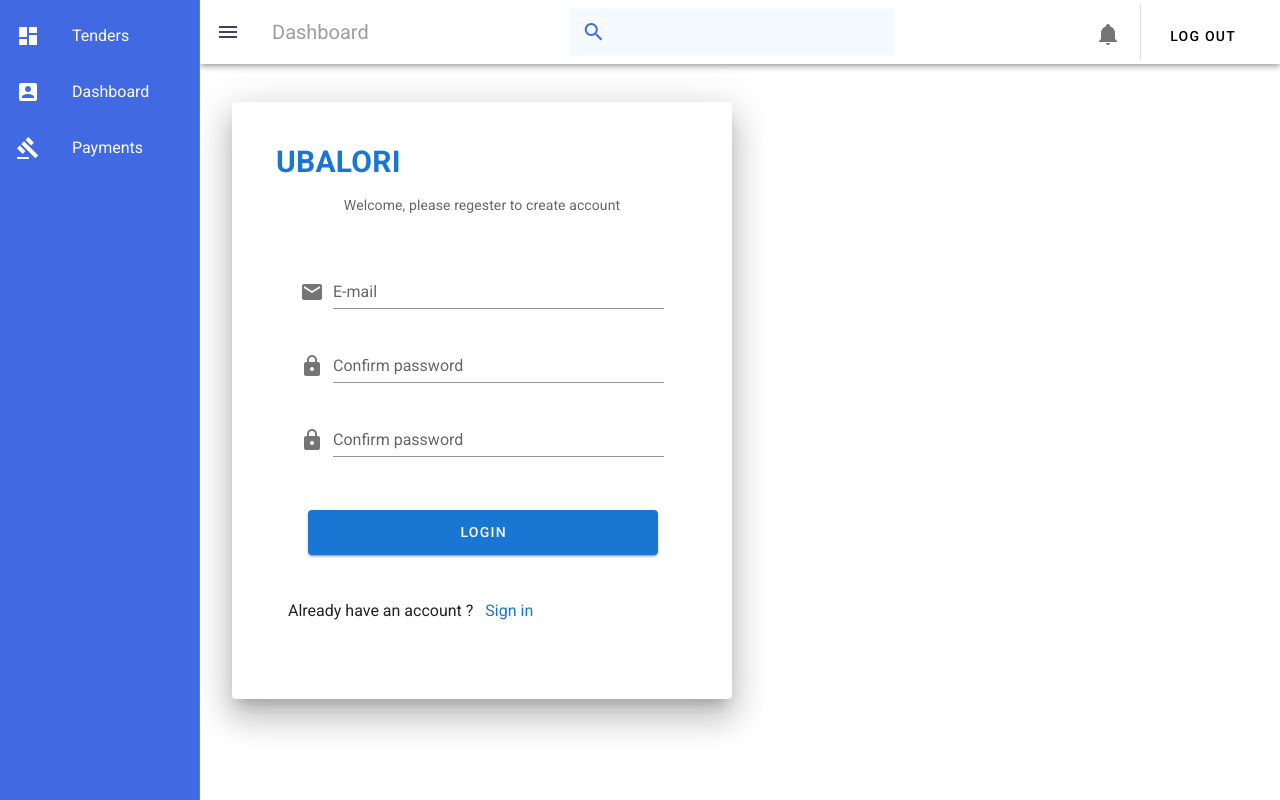
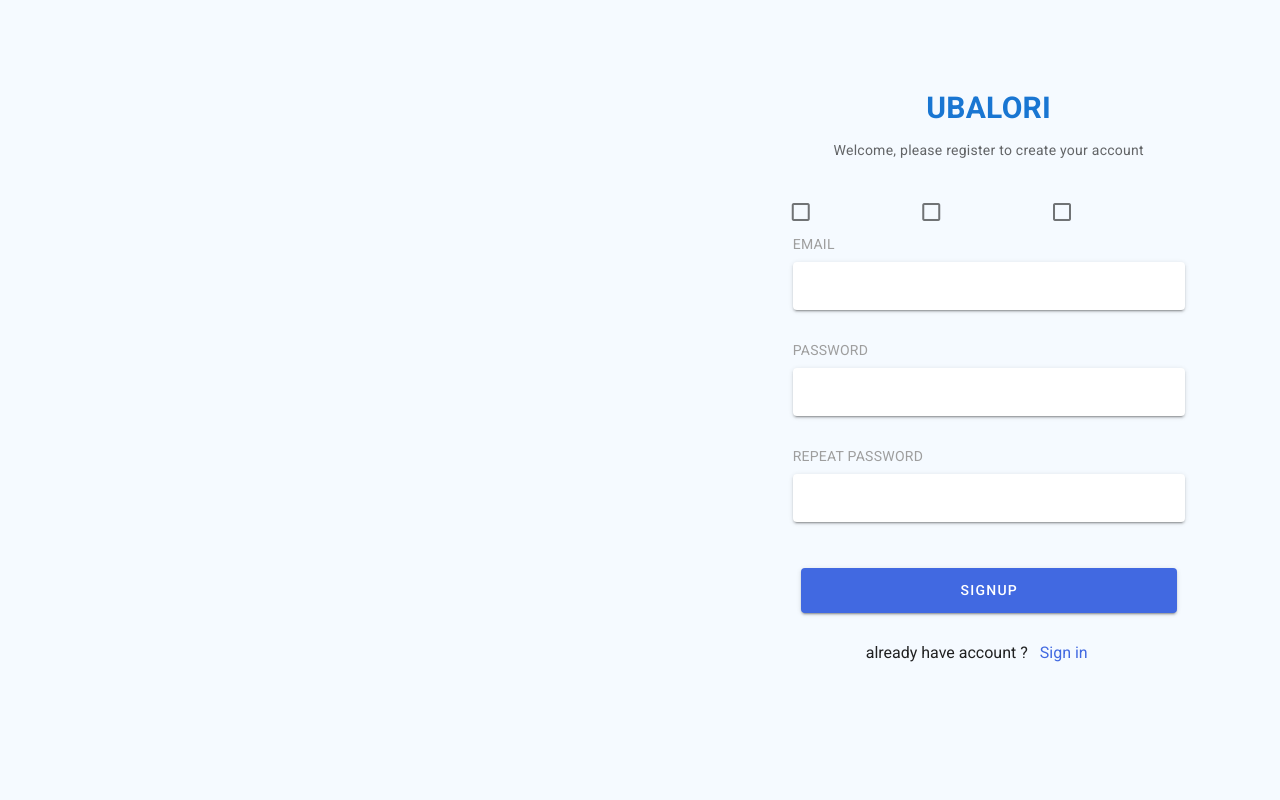
Before and after one commit to Cefasway94/logistics, a Vue app: page /signup in a window 1280 px wide. Built offline with nearby package versions, Linux system fonts and the light colour scheme.

Commit message:
solving tender UI rendering with data

```diff
--- a/src/App.vue
+++ b/src/App.vue
@@ -1,9 +1,9 @@
 <template>
   <v-app style="background-color:#F5FAFF;">
-      <div v-if="login">
+      <div v-if="!login">
         <Home/>
       </div>
-      <div v-if="!login">
+      <div v-if="login">
         <Login/>
       </div>
   </v-app>
--- a/src/components/Signin.vue
+++ b/src/components/Signin.vue
@@ -1,44 +1,51 @@
 <template>
-    <v-app>
+    <v-app style="background-color:#F5FAFF;">
         <v-card
-        elevation="20"
-        class="my-auto mx-8 pa-7"
-        width="500" >
-            <v-card-title class=" text-center">
-                <h2 class="primary--text text-center " >SIGN IN</h2>
+        class="my-auto pa-3"
+        width="480" flat
+        color="transparent" >
+            <v-card-title  class="justify-center">
+                <h2 class="primary--text text-center " >UBALORI</h2>
             </v-card-title>
             <v-card-text>
-                <span>Welcome to Ubalori</span>
+                <p class="text-center font-weight-regular body-2">Welcome back, please login to your account</p>
             </v-card-text>
-            <v-form class="px-7">
-                <v-container>
-                    <v-text-field class="my-2" label="E-mail"
-                    v-model="email" prepend-icon="email" required>
+            <v-form class="px-8">
+
+                    <v-flex column>
+                    <p class="font-weight-regular body-2 grey--text mb-0" >EMAIL</p>
+                    <v-text-field solo class="mt-2" color="#4169E1" background-color="" clearable
+                    v-model="email" required >
                     </v-text-field>
+                    </v-flex>
 
-                    <v-text-field class="my-2" type="password" label="Passowrd"
-                    v-model="password" prepend-icon="lock" required>
+                    <v-flex column>
+                    <p class="font-weight-regular body-2 grey--text mb-0" >PASSWORD</p>
+                    <v-text-field solo class="mt-2" color="#4169E1" background-color="" clearable
+                    v-model="email" required >
                     </v-text-field>
+                    </v-flex>
 
-                    <div class="row">
-                        <v-checkbox label="remember me"> </v-checkbox>
+                    <v-flex row class="row justify-center ">
+                        <v-checkbox color="#4169E1" label="remember me"> </v-checkbox>
                         <v-spacer></v-spacer>
-                        <v-btn elevation="false" color="white" class="mt-3">Forgot password </v-btn>
-                    </div>
+                        <v-btn elevation="false" color="transparent"
+                        class="mt-4 font-weight-regular body-1 text-capitalize" style="color:#4169E1;"> Forgot password
+                        </v-btn>
+                    </v-flex >
 
-                <div class="pa-2">
-                 <v-btn color="primary" height="45" block>
+                <v-flex class="pa-2">
+                 <v-btn color="#4169E1" height="45" block>
                      <span class="white--text">Login</span>
                  </v-btn>
-                </div>
+                </v-flex>
 
-                 <div class="row my-5 ">
+                 <v-flex class="row my-5 justify-center">
                         <p class="text-center">Dont have an account ?
-                        <a  class="ml-2" >Sign up </a>
+                        <a  class="ml-2" style="color:#4169E1;" >Sign up </a>
                         </p>
-                </div>
+                </v-flex>
 
-                </v-container>
             </v-form>
         </v-card>
     </v-app>
--- a/src/components/Signup.vue
+++ b/src/components/Signup.vue
@@ -1,53 +1,62 @@
 <template>
-    <v-app>
+    <v-app style="background-color:#F5FAFF;">
         <v-card
-        elevation="20"
-        class="my-auto mx-8 pa-7 "
-        width="500">
-            <v-card-title >
-                <h2 class="primary--text ">UBALORI</h2>
+        class="my-auto pa-3"
+        width="480" flat
+        color="transparent" >
+            <v-card-title  class="justify-center">
+                <h2 class="primary--text text-center " >UBALORI</h2>
             </v-card-title>
             <v-card-text>
-                <p class=" text-center ">Welcome, please regester to create account</p>
+                <p class="text-center font-weight-regular body-2">Welcome, please register to create your account</p>
             </v-card-text>
-            <v-form class="px-7">
-                <v-container>
-                    <v-text-field class="mb-2" label="E-mail"
-                    v-model="email" prepend-icon="email" required>
+            <v-form class="px-8">
+
+                    <v-flex row class="jusutify-space-between ">
+                        <v-flex column xs4 sm4 lg4 class="px-2">
+                            <v-checkbox append-icon="account"></v-checkbox>
+                        </v-flex>
+                        <v-flex column xs4 sm4 lg4 class="px-2">
+                            <v-checkbox append-icon="account"></v-checkbox>
+                        </v-flex>
+                        <v-flex column xs4 sm4 lg4 class="px-2">
+                            <v-checkbox append-icon="account"></v-checkbox>
+                        </v-flex>
+                    </v-flex>
+
+                    <v-flex column>
+                    <p class="font-weight-regular body-2 grey--text mb-0" >EMAIL</p>
+                    <v-text-field solo class="mt-2" color="#4169E1" background-color="" clearable
+                    v-model="email" required >
                     </v-text-field>
+                    </v-flex>
 
+                    <v-flex column>
+                    <p class="font-weight-regular body-2 grey--text mb-0" >PASSWORD</p>
+                    <v-text-field solo class="mt-2" color="#4169E1" background-color="" clearable
+                    v-model="email" required >
+                    </v-text-field>
+                    </v-flex>
 
-                    <v-text-field class="my-2" type="password" label="Confirm password"
-                    v-model="Confirmpassword" prepend-icon="lock" required>
+                    <v-flex column>
+                    <p class="font-weight-regular body-2 grey--text mb-0" >REPEAT PASSWORD</p>
+                    <v-text-field solo class="mt-2" color="#4169E1" background-color="" clearable
+                    v-model="email" required >
                     </v-text-field>
-                    <!-- <v-btn class="" fab elevation="false">
-                    <v-icon>remove_red_eye</v-icon>
-                    </v-btn> -->
+                    </v-flex>
 
+                <v-flex class="pa-2 mt-2">
+                 <v-btn color="#4169E1" height="45" block>
+                     <span class="white--text">Signup</span>
+                 </v-btn>
+                </v-flex>
 
+                 <v-flex class="row my-5 justify-center">
+                        <p class="text-center">already have account ?
+                        <a  class="ml-2" style="color:#4169E1;" >Sign in </a>
+                        </p>
+                </v-flex>
 
-                    <v-text-field class="my-2" type="password" label="Confirm password"
-                    v-model="Confirmpassword" prepend-icon="lock" required>
-                    </v-text-field>
-                    <!-- <v-btn class="" fab elevation="false">
-                    <v-icon>remove_red_eye</v-icon>
-                    </v-btn> -->
-
-
-                <div class="pa-2 " >
-                 <v-btn class="my-4" color="primary" height="45" width="350" >
-                     Login
-                 </v-btn>
-                </div>
-
-                <div class="row my-5 ">
-                        <p class="text-center">Already have an account ?
-                        <a  class="ml-2" >Sign in </a>
-                        </p>
-                </div>
-
-
-                </v-container>
             </v-form>
         </v-card>
     </v-app>
--- a/src/components/agents/Agent.vue
+++ b/src/components/agents/Agent.vue
@@ -9,33 +9,33 @@
             <v-tabs
             right
              background-color="transparent"
-             color="#394361"
+             color="#4169E1"
              v-model="tab"
               >
 
-             <v-tab >All</v-tab>
-             <v-tab @click="tabfilter()" >Biding</v-tab>
-             <v-tab >Progress</v-tab>
+             <v-tab @click="GET_TENDERS('todos')" @loadeddata="GET_TENDERS('todos')" v-model="tab" act>All</v-tab>
+             <v-tab @click="GET_TENDERS('null')" @loadeddata="GET_TENDERS('null')" v-model="tab">Biding</v-tab>
+             <v-tab @click="GET_TENDERS('users')" @loadeddata="GET_TENDERS('users')" @ v-model="tab">Progress</v-tab>
 
-             <v-tab-item v-for="n in 3" :key="n" >
-
+             <v-tab-item v-for="n in 3" :key="n">
                 <v-divider class="mx-auto " ></v-divider>
 
-        <v-row fluid class="pt-5" style="background-color:#F5FAFF;">
+        <v-row fluid class="pt-5" style="background-color:#F5FAFF;"  >
 
-             <v-flex xs12 sm6 md4 lg4 xl4 class="py-3 px-2"
-             v-for="tender in LOAD_TENDERS" :key="tender.id" v-model="LOAD_TENDERS.completed">
-                <v-card column width="350"  elevation="3" class="px-4 pb-3">
+             <v-flex xs12 sm6 md4 lg4 xl4 class="py-3 px-1 justify-center"
+             v-for="tender in LOAD_TENDERS" :key="tender.id" v-model="LOAD_TENDERS.completed" >
+
+                <v-card column width="350"  elevation="3" class="px-3 pb-3 mx-auto">
                     <v-row justify="end" class="py-1" @click="true">
                         <v-icon color="#E9E9F0" class="pb-1" @click="true">clear</v-icon>
                         </v-row>
                     <v-row  row class="px-3 pt-1 mb-1">
                         <v-flex xs9 sm9 >
-                        <h4  class="">{{tender.title}}</h4>
+                        <h4  class="">{{tender.id}}</h4>
                         </v-flex>
                         <v-flex xs3 sm3 justify="end" class="mx-0">
                         <v-chip
-                        small class="light-green white--text caption font-weight-light " >
+                        small class="light-green white--text caption font-weight-light" >
                         Pending
                         </v-chip>
                         </v-flex>
--- a/src/plugins/vuetify.js
+++ b/src/plugins/vuetify.js
@@ -11,7 +11,7 @@ export default new Vuetify({
     },
     theme:{
         themes:{
-            primary:'black',
+            primary:'#4169E1',
             mainoragne:'#FF8C00',
             text:'#394361',
             white:'#FFFFFF ',
--- a/src/stores/modules/tenders.js
+++ b/src/stores/modules/tenders.js
@@ -19,7 +19,7 @@ export default {
 
     },
     actions: {
-        GET_TENDERS: async ({commit}) => {
+        GET_TENDERS: async ({commit},payload) => {
             // axios.get('http://192.168.10.219:5000/api/v1/tenders/list/open')
             // .then(data =>{
             //     console.log(data)
@@ -28,15 +28,17 @@ export default {
             // }).catch(error =>{
             //     console.log(error)
             // })
-            await axios.get('https://jsonplaceholder.typicode.com/todos').then((res)=>{
+        const url= 'https://jsonplaceholder.typicode.com/'+payload;
+            await axios.get(url).then((res)=>{
                 // eslint-disable-next-line no-console
                 console.log(res.data);
                 commit('SET_TENDERS', res.data);
             }).catch((error)=>{
                 //eslint-disable-next-line no-console
                 console.log(error);
+                const res=null;
+                commit('SET_TENDERS', res);
             });
-
 
 
         }
```
